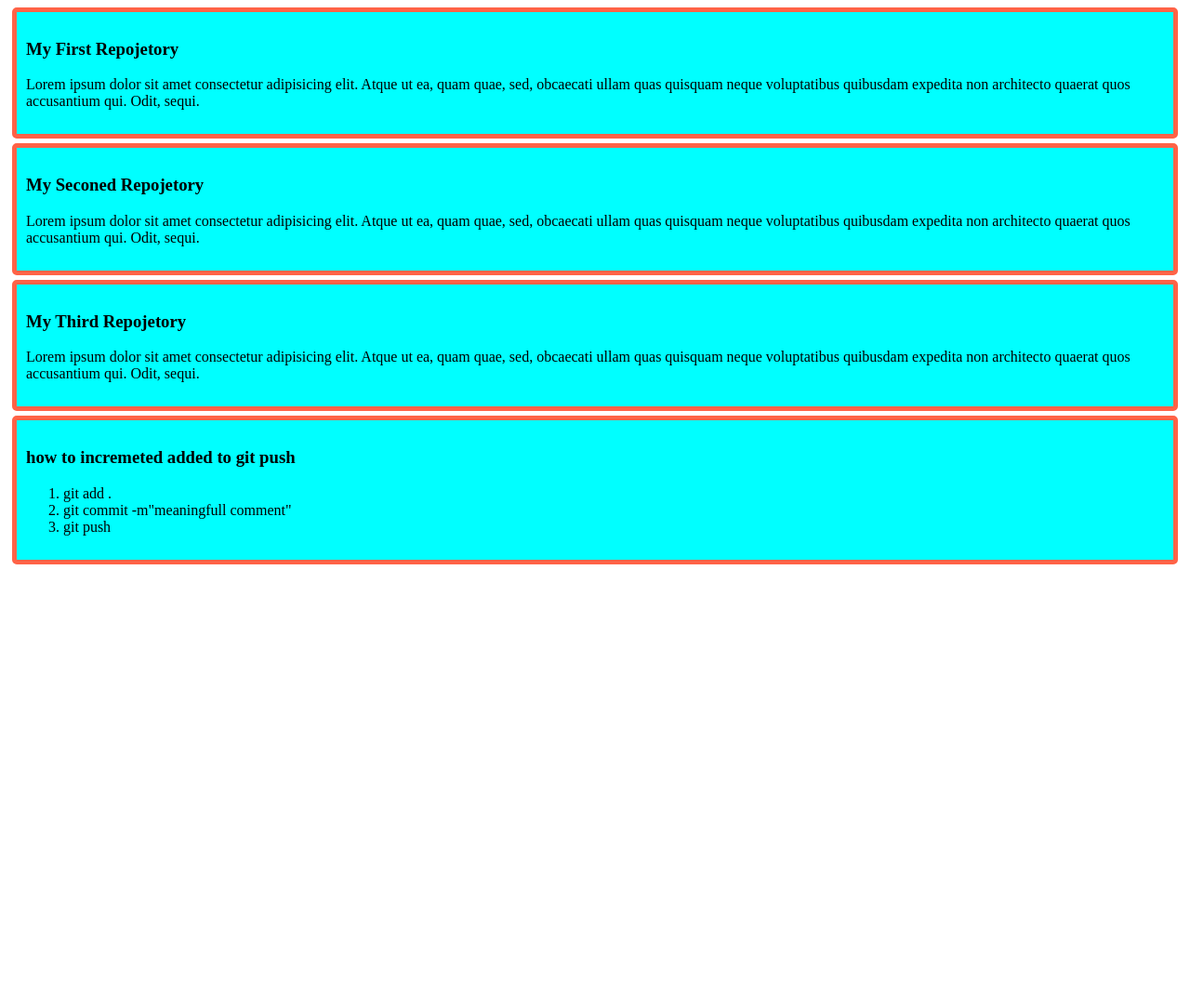
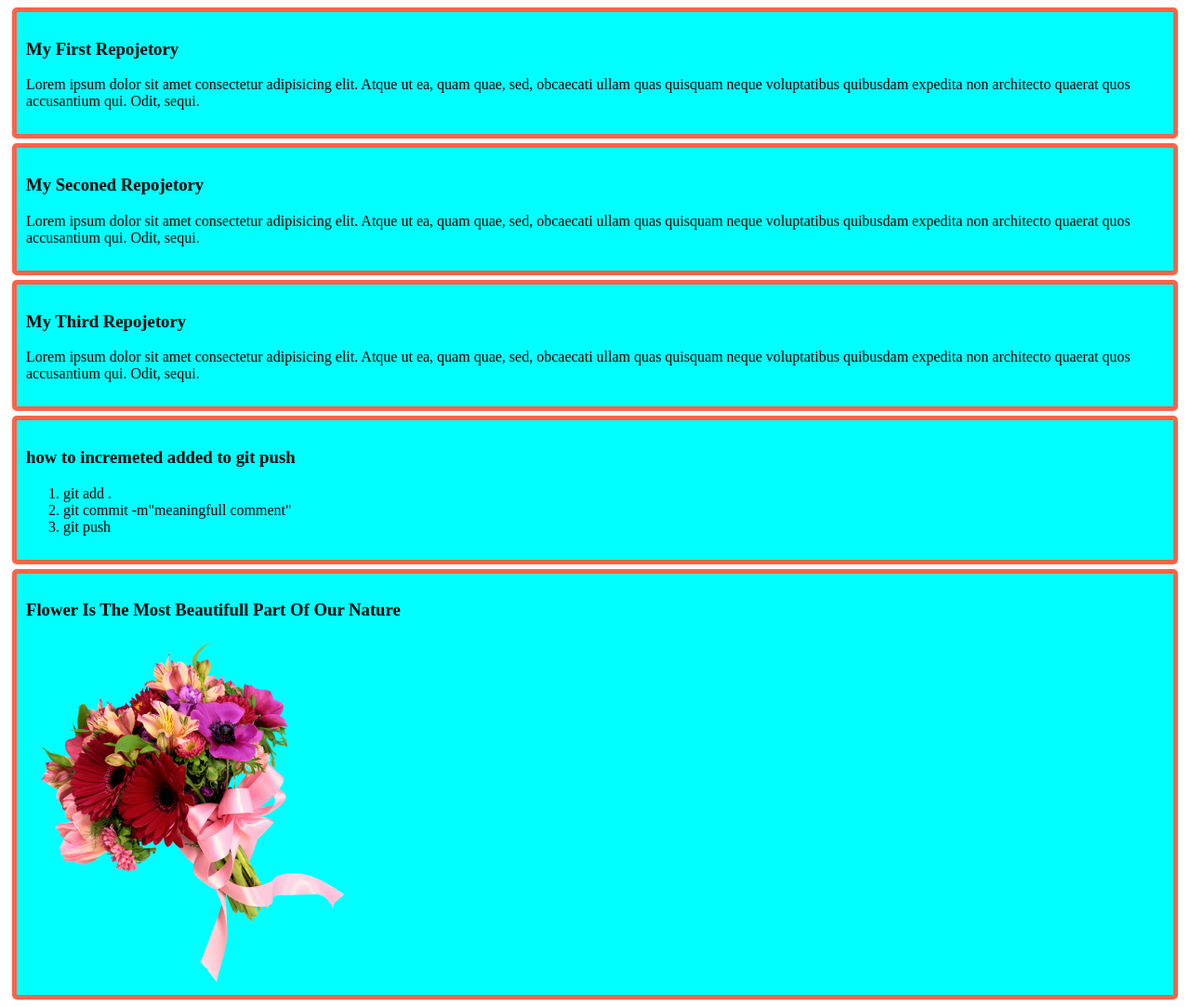
Before and after one commit to Shuvo-Kumar/my-simple-restart-github-repo, a plain HTML site: page index.html in a window 1280 px wide. Shown: the whole page at 93% size. Before the commit the page ends 800 px from the top, so only its background shows below. Drawn offline with Linux system fonts and the light colour scheme.

Commit message:
flower added

```diff
--- a/index.html
+++ b/index.html
@@ -28,5 +28,9 @@
             <li>git push</li>
         </ol>
     </div>
+    <div class="blogs">
+        <h3>Flower Is The Most Beautifull Part Of Our Nature</h3>
+        <img src="images/pic.png" alt="">
+    </div>
 </body>
 </html>
```
